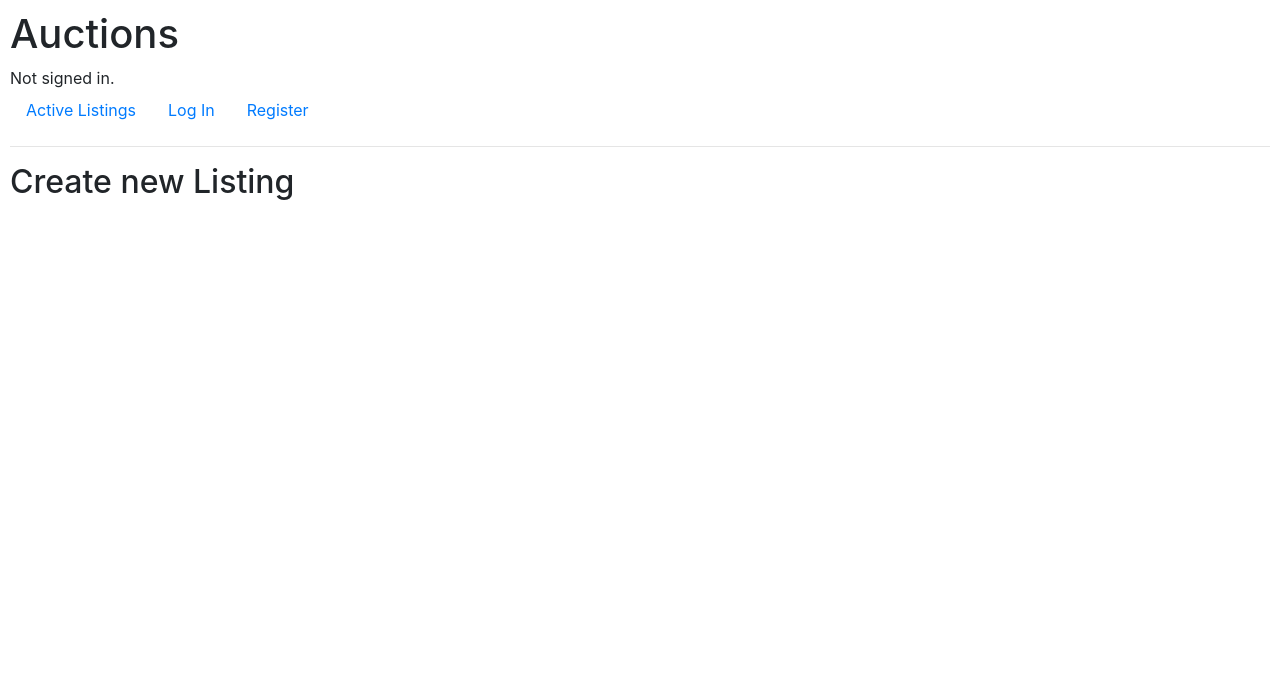
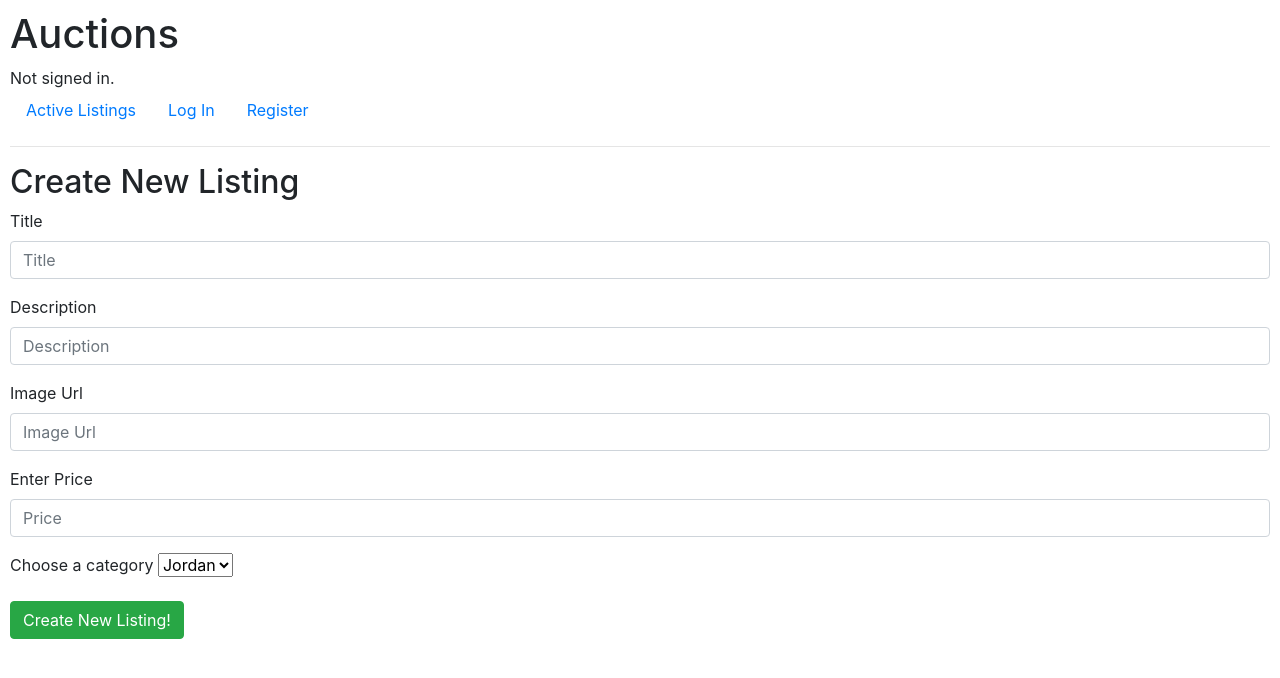
Before and after one commit to bryanarius/clean-commerce, a Django app: page /create in a window 1280 px wide. Shown: the top 678 px of the page. Run offline with Django 3.2, Linux system fonts and the light colour scheme; data comes from the database, SQL or seed files in the repository; both versions use the stored data as it was after the commit; some libraries are stand-ins or nearby versions.

Commit message:
Created new listing page and form

```diff
--- a/auctions/templates/auctions/create.html
+++ b/auctions/templates/auctions/create.html
@@ -1,6 +1,35 @@
 {% extends "auctions/layout.html" %}
 
 {% block body %}
-    <h2>Create new Listing</h2>
+    <h2>Create New Listing</h2>
+
+    <form action="{% url 'create' %}" method="POST">
+        <div class="form-group">
+            <label for="title">Title</label>
+            <input type="text" name="title" class="form-control" id="title" placeholder="Title">
+        </div>
+        <div class="form-group">
+            <label for="description">Description</label>
+            <input type="text" name="description" class="form-control" id="description" placeholder="Description">
+        </div>
+        <div class="form-group">
+            <label for="imageurl">Image Url</label>
+            <input type="text" name="imageurl" class="form-control" id="imageurl" placeholder="Image Url">
+        </div>
+        <div class="form-group">
+            <label for="price">Enter Price</label>
+            <input type="number" name="price" class="form-control" id="price" placeholder="Price">
+        </div>
+        <div class="form-group">
+            <label for="category">Choose a category</label>
+            <select name="category" id="category">
+                {% for cat in categories %}
+                <option value ="category"> {{ cat }}
+                {% endfor %}
+            </select>
+        </div>
+        <button type="submit" class="btn btn-success">Create New Listing!</button>
+    </form>
+
 
 {% endblock %}
--- a/auctions/templates/auctions/index.html
+++ b/auctions/templates/auctions/index.html
@@ -3,5 +3,4 @@
 {% block body %}
     <h2>Active Listings</h2>
 
-    TODO
 {% endblock %}
--- a/auctions/templates/auctions/layout.html
+++ b/auctions/templates/auctions/layout.html
@@ -22,7 +22,7 @@
             </li>
             {% if user.is_authenticated %}
             <li class="nav-item">
-                <a class="nav-link" href="{% url 'logout' %}">Create Listing</a>
+                <a class="nav-link" href="{% url 'create' %}">Create Listing</a>
             </li>
             <li class="nav-item">
                 <a class="nav-link" href="{% url 'logout' %}">Log Out</a>
--- a/auctions/views.py
+++ b/auctions/views.py
@@ -4,7 +4,7 @@ from django.http import HttpResponse, HttpResponseRedirect
 from django.shortcuts import render
 from django.urls import reverse
 
-from .models import User
+from .models import User, Category
 
 
 def index(request):
@@ -12,7 +12,10 @@ def index(request):
 
 def createListing(request):
     if request.method == "GET":
-        return render(request, "auctions/create.html")
+        allCategories = Category.objects.all()
+        return render(request, "auctions/create.html", {
+            "categories": allCategories
+        })
 
 
 def login_view(request):
```
Also changed, not shown: db.sqlite3.
